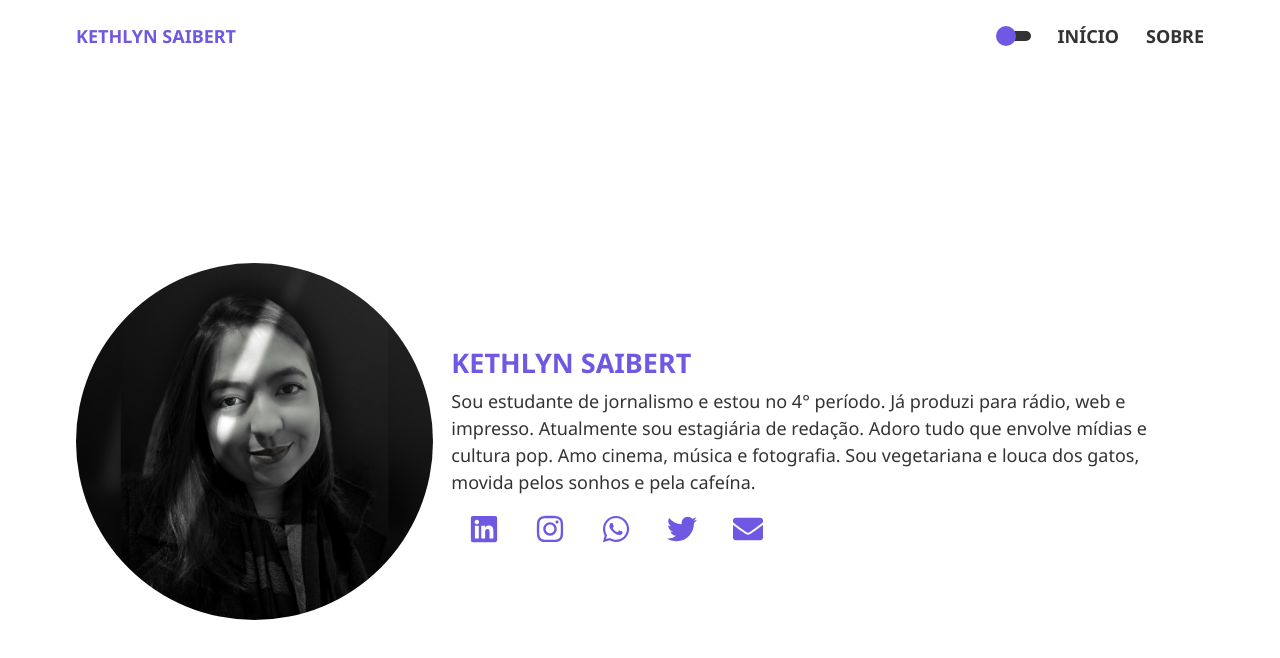
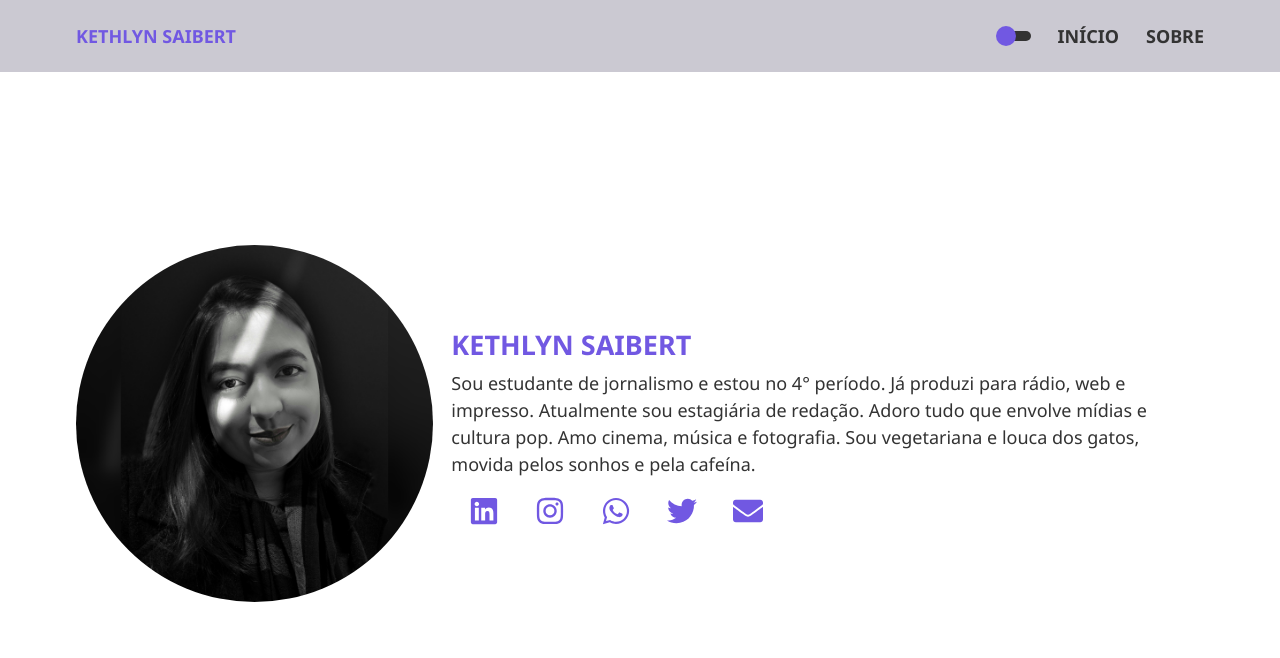
Before and after one commit to BrunoSaibert/kethlyn-saibert, a Next.js app: page /sobre in a window 1280 px wide. Shown: the top 658 px of the page. Built offline with nearby package versions, Linux system fonts and the light colour scheme.

Commit message:
feat: header background

```diff
--- a/src/components/Article/styles.js
+++ b/src/components/Article/styles.js
@@ -20,8 +20,8 @@ export const Header = styled(motion.header)`
   flex-direction: column;
 
   max-width: 768px;
-  margin: 3rem auto;
-  padding: 0 2rem;
+  margin: 0 auto;
+  padding: 3rem 2rem;
 
   @media (max-width: 800px) {
     margin: 0 auto 1rem;
--- a/src/components/Header/index.js
+++ b/src/components/Header/index.js
@@ -21,7 +21,8 @@ function Header({ theme, themeToggler }) {
   }, [router.asPath]);
 
   return (
-    <S.Container className={active ? "active" : ""}>
+    <S.Container>
+      <S.Header className={active ? "active" : ""}>
         <Link href="/">
           <a>
             <Title as="span" size="medium">
@@ -48,6 +49,7 @@ function Header({ theme, themeToggler }) {
             </li>
           </ul>
         </nav>
+      </S.Header>
     </S.Container>
   );
 }
--- a/src/components/Header/styles.js
+++ b/src/components/Header/styles.js
@@ -1,17 +1,24 @@
 import styled from "styled-components";
 
 export const Container = styled.header`
+  position: fixed;
+  top: 0;
+  left: 0;
+  right: 0;
+
+  background: ${({ theme }) => theme.header};
+  width: 100%;
+  height: 4rem;
+
+  z-index: 2;
+`;
+
+export const Header = styled.header`
   max-width: 1200px;
   height: 4rem;
   margin: auto;
   padding: 0 2rem;
-  background: ${({ theme }) => theme.body};
   transition: all 0.3s ease-in-out 0s;
-
-  position: fixed;
-  top: 0;
-  left: 0;
-  right: 0;
 
   display: flex;
   align-items: center;
@@ -71,8 +78,6 @@ export const Container = styled.header`
 
         transform: translateY(100%);
         /* transition: opacity 200ms; */
-
-        z-index: 2;
 
         ul {
           flex-direction: column;
--- a/src/components/Percent/styles.js
+++ b/src/components/Percent/styles.js
@@ -10,4 +10,5 @@ export const Container = styled(motion.div)`
   background: ${(props) => props.theme.primary};
 
   height: 4px;
+  z-index: 99;
 `;
--- a/styles/GlobalStyle.js
+++ b/styles/GlobalStyle.js
@@ -45,6 +45,6 @@ export default createGlobalStyle`
   }
 
   main {
-    margin-top: 5rem;
+    margin-top: 4rem;
   }
 `;
--- a/styles/Themes.js
+++ b/styles/Themes.js
@@ -2,10 +2,12 @@ export const lightTheme = {
   body: "#fff",
   text: "#333",
   primary: "#7158e2",
+  header: "#cbc9d2",
 };
 
 export const darkTheme = {
   body: "#191920",
-  text: "#c3c3c4",
+  text: "#cbc9d2",
   primary: "#7158e2",
+  header: "#333",
 };
```
Lines whose indentation alone changed are shown as unchanged.
